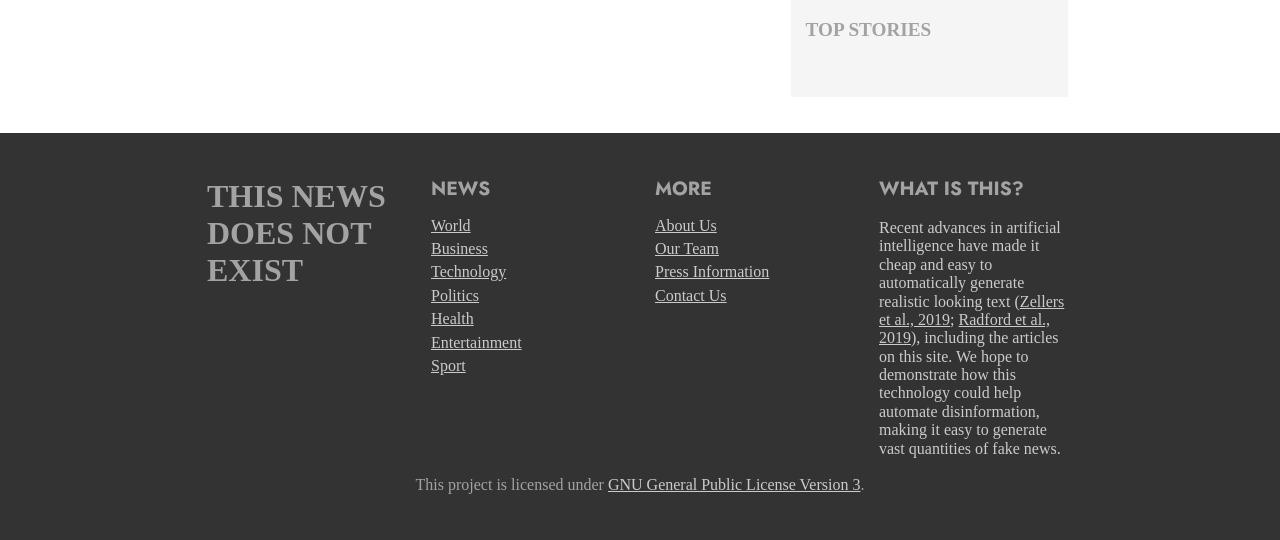
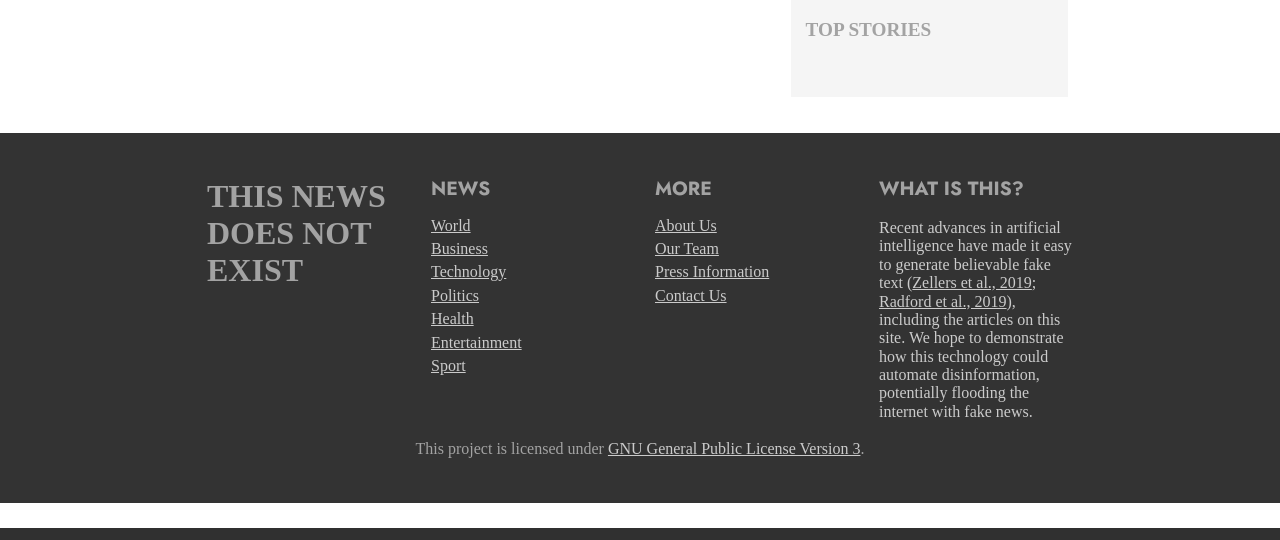
Before and after one commit to Brvtvs/thisnewsdoesnotexist, a Flask app: page / in a window 1280 px wide. Shown: the part 272-812 px from the top of the page. Run offline with Flask 2, Linux system fonts and the light colour scheme; some libraries are stand-ins or nearby versions; some web fonts are replaced.

Commit message:
Update footer summary.

```diff
--- a/flask-app/templates/index.html
+++ b/flask-app/templates/index.html
@@ -136,11 +136,11 @@
             <div class="footer-col">
                 <span class="footer-col-title">WHAT IS THIS?</span>
                 <br><br>
-                Recent advances in artificial intelligence have made it cheap and easy to automatically generate
-                realistic looking text (<a href="https://arxiv.org/pdf/1905.12616.pdf">Zellers et al., 2019</a>; <a
+                Recent advances in artificial intelligence have made it easy to generate believable fake text (<a
+                    href="https://arxiv.org/pdf/1905.12616.pdf">Zellers et al., 2019</a>; <a
                     href="https://d4mucfpksywv.cloudfront.net/better-language-models/language_models_are_unsupervised_multitask_learners.pdf">Radford
                 et al., 2019</a>), including the articles on this site. We hope to demonstrate how this
-                technology could help automate disinformation, making it easy to generate vast quantities of fake news.
+                technology could automate disinformation, potentially flooding the internet with fake news.
             </div>
         </div>
         <br>
```
Also changed, not shown: flask-app/templates/article.html (+5 -2 lines).
